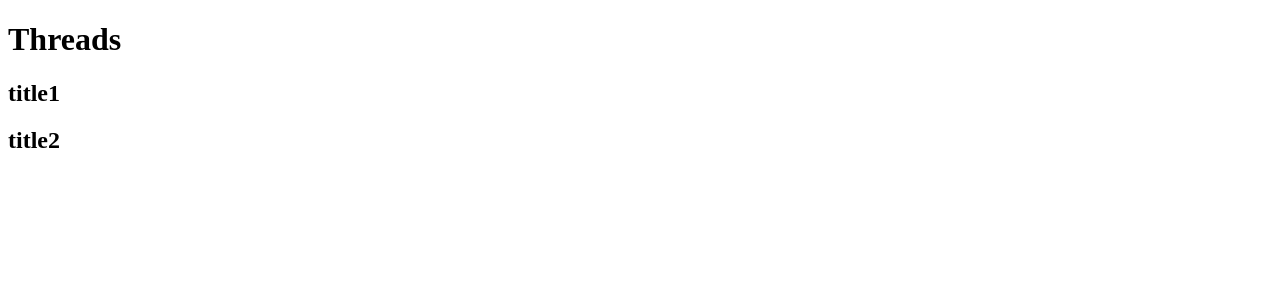
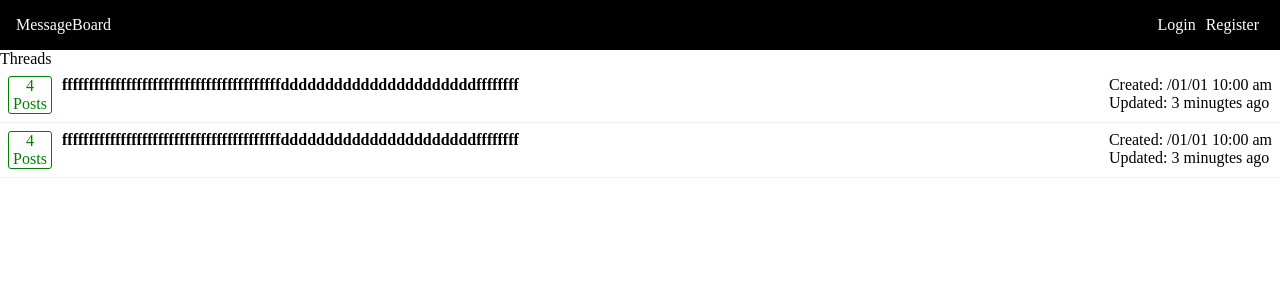
Before and after one commit to ahmedalsawi/MessageBoard, a Flask app: page /threads in a window 1280 px wide. Shown: the top 300 px of the page. Run offline with Flask 2, Linux system fonts and the light colour scheme; some libraries are stand-ins or nearby versions.

Commit message:
navbar and threads page

```diff
--- a/app/static/css/style.css
+++ b/app/static/css/style.css
@@ -0,0 +1,89 @@
+* {
+  margin: 0;
+  padding: 0;
+  box-sizing: border-box;
+}
+
+a {
+  text-decoration: none;
+}
+
+ul {
+  list-style: none;
+}
+
+
+/* Navbar stuff*/
+body {
+  /* navbar size */
+  padding-top: 50px;
+}
+
+.navbar {
+  background-color: black;
+  color: #fff;
+  position: fixed;
+  top: 0;
+  left: 0;
+  width: 100%;
+  height: 50px;
+  padding: 1rem;
+  display: flex;
+  justify-content: space-between;
+}
+
+.navbar a {
+  color: white;
+}
+
+.navbar-nav {
+  display: flex;
+  justify-content: space-between;
+
+}
+
+.navbar-item {
+  padding-left: 5px;
+  padding-right: 5px;
+}
+
+
+/* content */
+
+.container {
+  display: block;
+  /* depends on size of navbar*/
+  margin-top: auto;
+}
+
+/* Thread list */
+
+.thread-list {}
+
+.thread-list-item {
+  border-bottom: 1px solid #eff0f1;
+  padding: 0.5rem;
+  display: flex;
+
+}
+
+.count-posts {
+  color: green;
+  border-radius: 3px;
+  border: 1px solid;
+  width: 44px;
+  height: auto;
+  display: inline-block;
+  text-align: center;
+}
+
+.thread-title {
+  padding: 0 10px;
+  color: black;
+  font-weight: bold;
+  overflow-wrap: break-word;
+}
+
+.thread-date {
+  margin-left: auto
+}
--- a/app/templates/_footer.jinja
+++ b/app/templates/_footer.jinja
@@ -1 +1 @@
-<div></div>
+<footer></footer>
--- a/app/templates/_navbar.jinja
+++ b/app/templates/_navbar.jinja
@@ -1 +1,9 @@
-<nav></nav>
+<header class="navbar">
+  <div class="navbar-brand">
+    <a href="" class="navbar-link">MessageBoard</a>
+  </div>
+  <ul class="navbar-nav">
+    <li class="navbar-item"><a href="" class="navbar-link">Login</a></li>
+    <li class="navbar-item"><a href="" class="navbar-link">Register</a></li>
+  </ul>
+</header>
--- a/app/templates/base.jinja
+++ b/app/templates/base.jinja
@@ -1,5 +1,6 @@
 <!DOCTYPE html>
 <html lang="en">
+
 <head>
   <meta charset="utf-8" />
   <meta http-equiv="X-UA-Compatible" content="IE=edge" />
@@ -11,23 +12,17 @@
   <title>MessageBoard</title>
   {% endif %}
 
-    <link
-      href="https://cdn.quilljs.com/1.3.6/quill.snow.css"
-      rel="stylesheet"
-    />
+  <link href="https://cdn.quilljs.com/1.3.6/quill.snow.css" rel="stylesheet" />
 
-    <link
-      rel="stylesheet"
-      href="{{ url_for('static', filename='css/style.css') }}"
-    />
+  <link rel="stylesheet" href="{{ url_for('static', filename='css/style.css') }}" />
 </head>
 
 <body>
-    <header>{% include '_navbar.jinja' %}</header>
+  {% include '_navbar.jinja' %}
   {% block body %}{% endblock %}
-    <footer>{% include '_footer.jinja' %}</footer>
+  {% include '_footer.jinja' %}
 
-    <script src="https://cdn.quilljs.com/1.3.6/quill.js"/>
+  <script src="https://cdn.quilljs.com/1.3.6/quill.js" />
   <script
       src="{{ url_for('static', filename='js/main.js') }}"
       charset="utf-8"
--- a/app/templates/forum/threads.jinja
+++ b/app/templates/forum/threads.jinja
@@ -1,11 +1,33 @@
 {% extends 'base.jinja' %} {% block body %}
+<div class="container">
+  <div class="page-title">Threads</div>
 
-<h1>Threads</h1>
+  <div class="content">
+    <div class="panel">
 
-<div>
-  {% for thread in threads %}
-  <h2>{{ thread.title }}</h2>
-  {% endfor %}
+    </div>
+
+    <div class="thread-list">
+      {% for thread in threads %}
+      <div class="thread-list-item">
+
+        <div class="count-posts">
+          <span>4</span>
+          <div>Posts</div>
+        </div>
+
+
+        <a href="" class="thread-title">fffffffffffffffffffffffffffffffffffffffffddddddddddddddddddddddffffffff</a>
+
+        <div class="thread-date">
+          <div class="created-date"><span>Created: </span>/01/01 10:00 am</div>
+          <div class="updated-date"><span>Updated: </span>3 minugtes ago</div>
+        </div>
+      </div>
+      {% endfor %}
+    </div>
+
+  </div>
+
 </div>
-
 {% endblock %}
```
Lines whose indentation alone changed are shown as unchanged.
